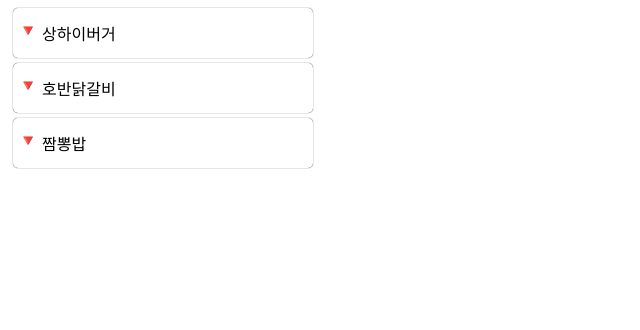
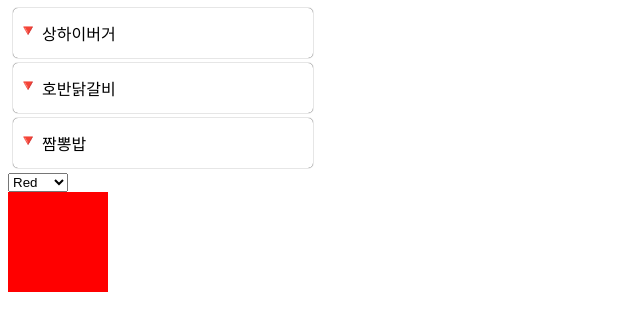
Before and after one commit to HaejinYang/react-vanilla-router, a React (Create React App) app: page / in a window 1280 px wide. Shown: the top 330 px of the page, without its empty margins (0-640 px from the left). Built offline with nearby package versions, Linux system fonts and the light colour scheme; the HTML template or start-up script is replaced by a standard one.

Commit message:
feat: ColorSelector 구현

```diff
--- a/src/App.tsx
+++ b/src/App.tsx
@@ -1,10 +1,12 @@
 import React from "react";
 import { AccordionList } from "./component/Accordion/Accordion";
+import ColorSelector from "./component/ColorSelector/ColorSelector";
 
 function App() {
   return (
     <div>
       <AccordionList />
+      <ColorSelector />
     </div>
   );
 }
--- /dev/null
+++ b/src/component/ColorSelector/ColorSelector.tsx
@@ -0,0 +1,34 @@
+import React, { useState } from "react";
+import styled from "styled-components";
+
+interface BoxProps {
+  backgroundColor: string;
+}
+
+const Box = styled.div<BoxProps>`
+  width: 100px;
+  height: 100px;
+  background-color: ${(props) => props.backgroundColor};
+`;
+
+const ColorSelector: React.FC = () => {
+  const [select, setSelect] = useState("red");
+
+  const handleChange = (e: React.ChangeEvent<HTMLSelectElement>) => {
+    setSelect(e.target.value);
+  };
+  return (
+    <div>
+      <select name="color" onChange={handleChange} value={select}>
+        <option value="red">Red</option>
+        <option value="blue">Blue</option>
+        <option value="green">Green</option>
+        <option value="black">Black</option>
+        <option value="white">White</option>
+      </select>
+      <Box backgroundColor={select}></Box>
+    </div>
+  );
+};
+
+export default ColorSelector;
```
